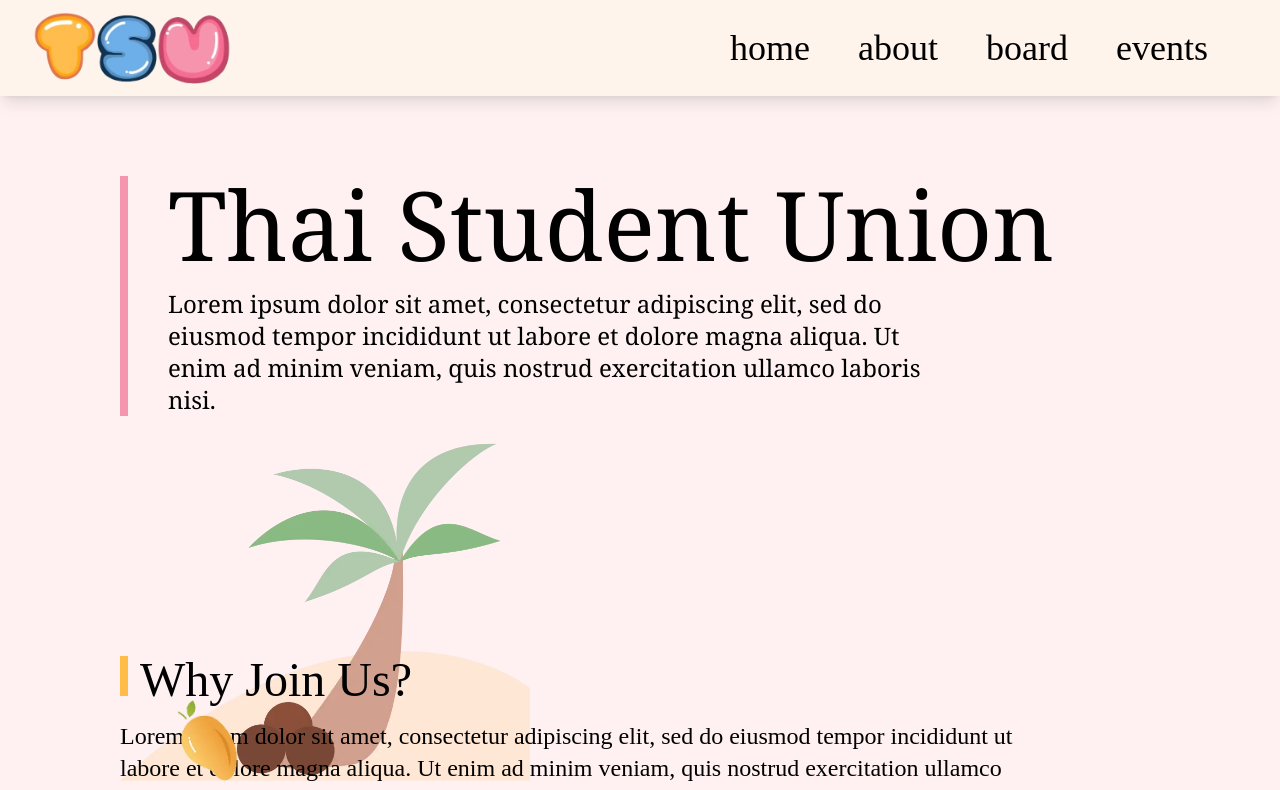
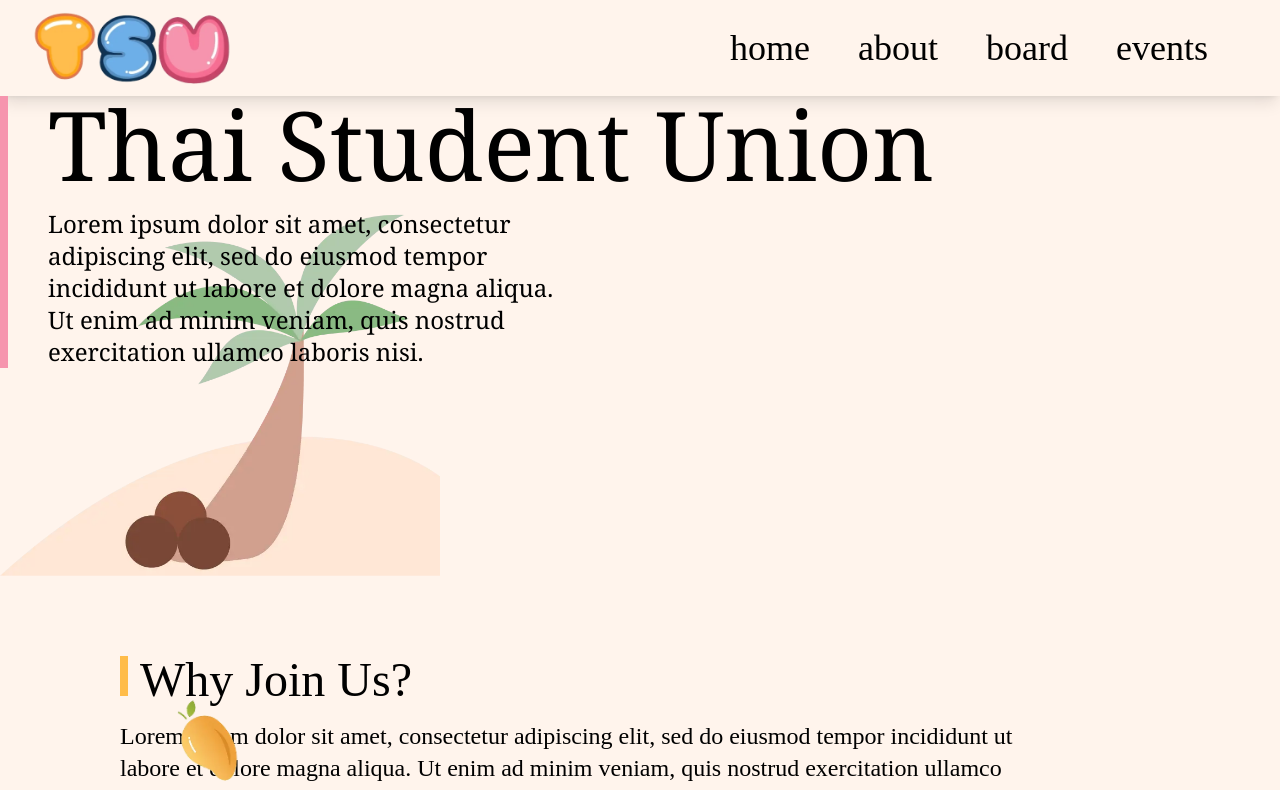
Before and after one commit to acm-ucr/tsu-website, a Next.js app: page / in a window 1280 px wide. Shown: the top 790 px of the page. Built offline with nearby package versions, Linux system fonts and the light colour scheme; a web font is replaced by a local one.

Commit message:
Fixed Format and size

```diff
--- a/src/app/page.tsx
+++ b/src/app/page.tsx
@@ -3,9 +3,11 @@ import WhyJoinUs from "@/components/home/whyJoinUs";
 
 export default function Home() {
   return (
-    <div className="bg-rose-50">
-      <ThaiStudentUnion />
-      <WhyJoinUs />
-    </div>
+    <>
+      <div className="bg-tsu-beige-300">
+        <ThaiStudentUnion />
+        <WhyJoinUs />
+      </div>
+    </>
   );
 }
--- a/src/components/home/ThaiStudentUnion.tsx
+++ b/src/components/home/ThaiStudentUnion.tsx
@@ -1,12 +1,15 @@
+import React from "react";
 import Image from "next/image";
 import PalmTree from "@/public/palmTree.webp";
 
 const ThaiStudentUnion = () => {
   return (
-    <div className="relative ml-30 min-h-[60vh] py-20">
-      <div className="border-tsu-pink-100 border-l-8 px-10">
+    <div className="relative h-[60vh] w-screen">
+      {" "}
+      {/* parent wrapper */}
+      <div className="border-tsu-pink-100 relative z-10 border-l-8 px-10">
         <p className="mb-4 font-serif text-8xl">Thai Student Union</p>
-        <p className="w-[60vw] font-serif text-2xl">
+        <p className="w-[40vw] font-serif text-2xl">
           Lorem ipsum dolor sit amet, consectetur adipiscing elit, sed do
           eiusmod tempor incididunt ut labore et dolore magna aliqua. Ut enim ad
           minim veniam, quis nostrud exercitation ullamco laboris nisi.
@@ -15,7 +18,8 @@ const ThaiStudentUnion = () => {
       <Image
         src={PalmTree}
         alt="Palm Tree"
-        className="absolute right-[240] bottom-[75] w-[32vw]"
+        className="absolute right-[1000] bottom-0 z-0 w-[55vh]"
+        priority
       />
     </div>
   );
```
